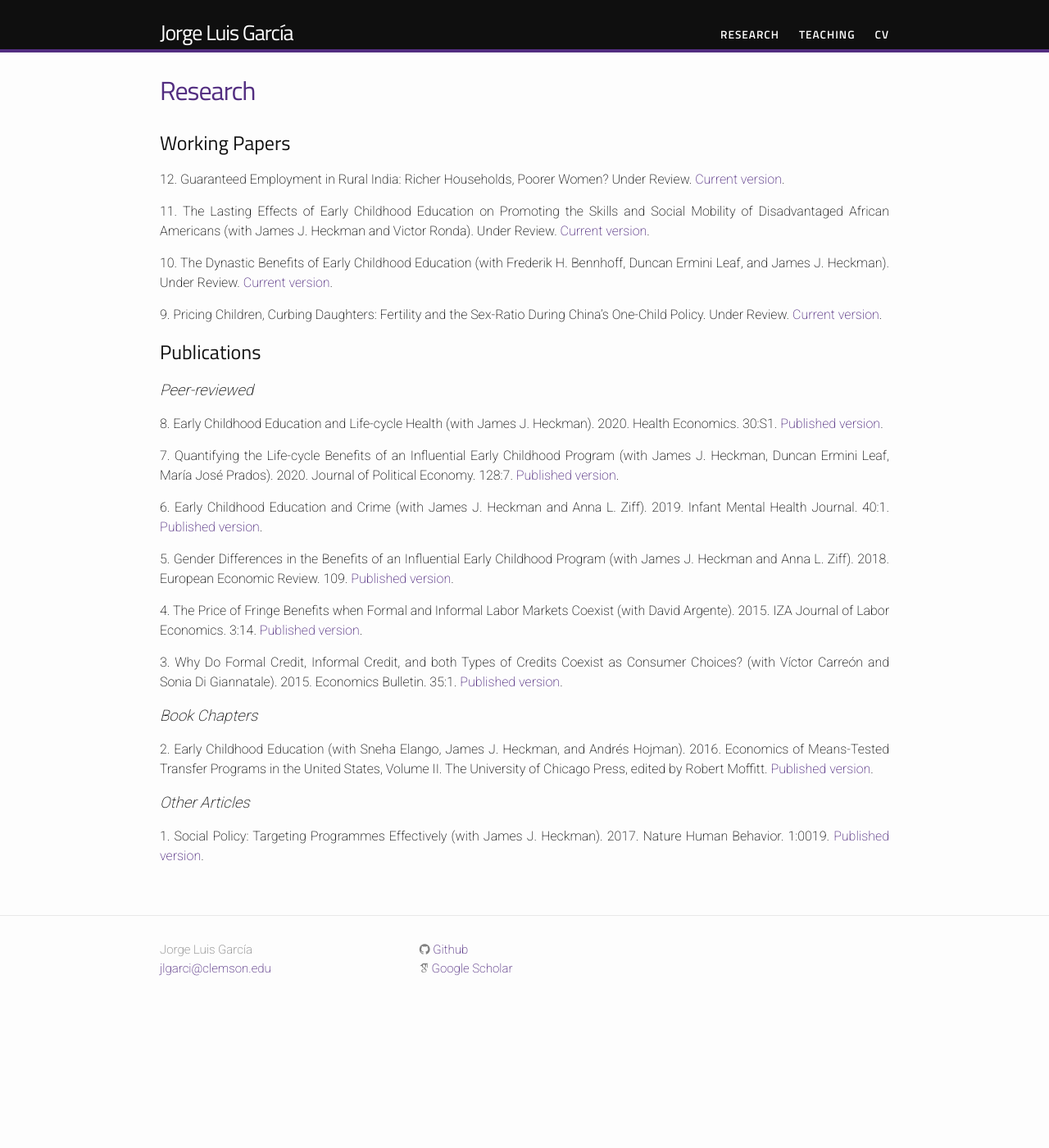
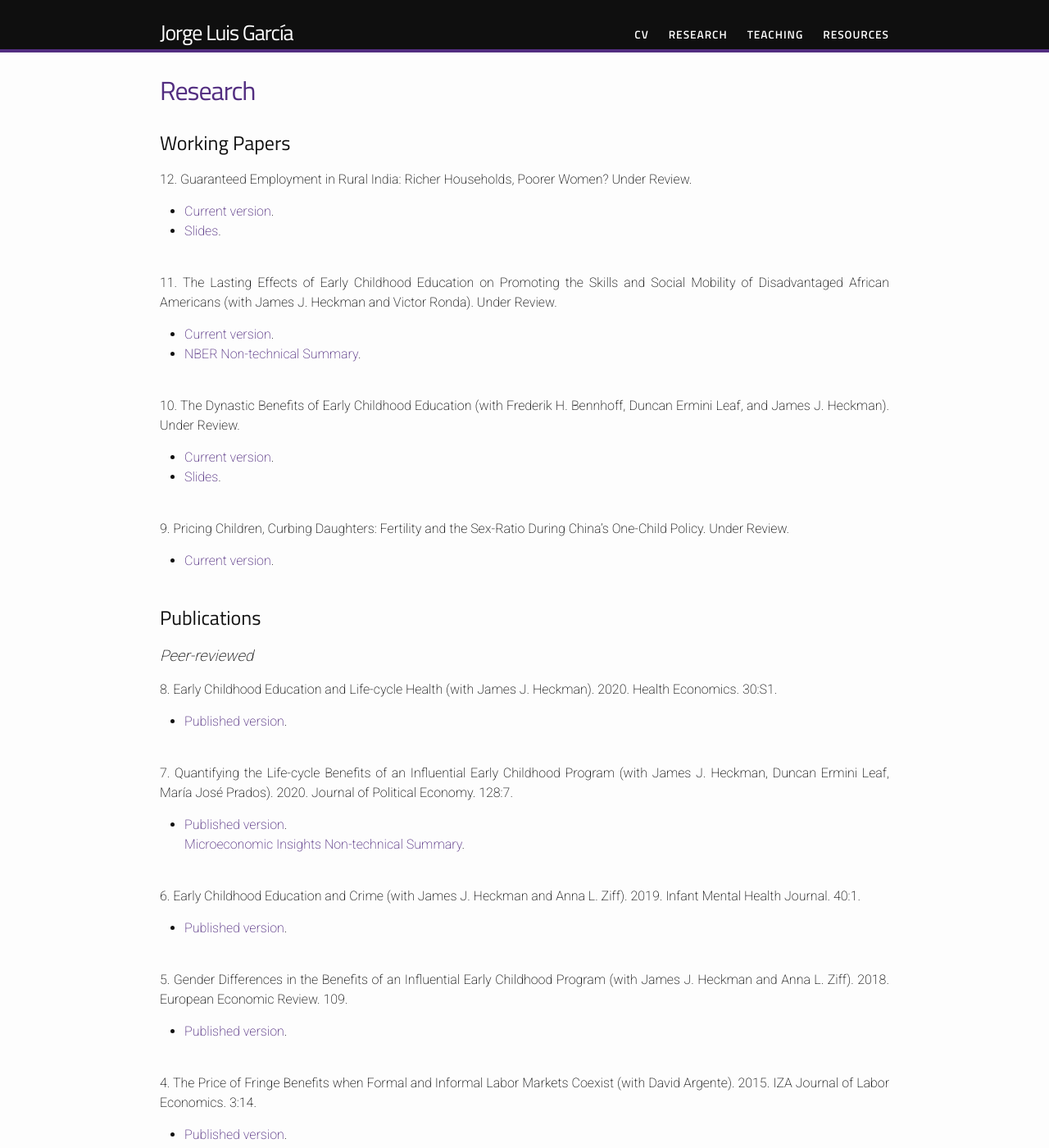
Before and after one commit to jorgelgarcia/jorgelgarcia.github.io, a Jekyll site: the page built from research.md, in a window 1280 px wide and 1400 px high. Shown: the whole window at 82% size. Built offline with Jekyll 4.4.1, drawn with Linux system fonts in a browser that asks for light colours; nearby versions of some CDN libraries; some web fonts are replaced; some of the changed text lies outside the part shown.

Commit message:
add notes and resources

```diff
--- a/_data/menu.yml
+++ b/_data/menu.yml
@@ -1,8 +1,11 @@
+- title: "CV"
+  href: "/cv/"
+
 - title: "Research"
   href: "/research/"
 
 - title: "Teaching"
   href: "/teaching/"
 
-- title: "CV"
-  href: "/cv/"
+- title: "Resources"
+  href: "/resources/"
--- a/index.html
+++ b/index.html
@@ -1,5 +1,6 @@
 ---
-layout: default
+layout: page
+title: Welcome.
 ---
 
 
--- a/research.md
+++ b/research.md
@@ -6,31 +6,69 @@
 <style>body {text-align: justify}</style>
 ## Working Papers
 
-12\. Guaranteed Employment in Rural India: Richer Households, Poorer Women? Under Review. [Current version](https://www.dropbox.com/s/t5yf0jjfln1wh9t/gem_paper_05212021a_jlg.pdf?dl=0).
+12\. Guaranteed Employment in Rural India: Richer Households, Poorer Women? Under Review.
+* [Current version](https://www.dropbox.com/s/t5yf0jjfln1wh9t/gem_paper_05212021a_jlg.pdf?dl=0).
+* [Slides](https://www.dropbox.com/s/bbqf8tf0vyng9hd/gem_slides_december.pdf?dl=0).
+<br/>
+<br/>
 
-11\. The Lasting Effects of Early Childhood Education on Promoting the Skills and Social Mobility of Disadvantaged African Americans (with James J. Heckman and Victor Ronda). Under Review. [Current version](https://www.dropbox.com/s/j064n60f2pg5mbg/w29057.pdf?dl=0).
+11\. The Lasting Effects of Early Childhood Education on Promoting the Skills and Social Mobility of Disadvantaged African Americans (with James J. Heckman and Victor Ronda). Under Review.
+* [Current version](https://www.dropbox.com/s/j064n60f2pg5mbg/w29057.pdf?dl=0).
+* [NBER Non-technical Summary](https://www.nber.org/digest-202110/intergenerational-impacts-perry-preschool-project).
+<br/>
+<br/>
 
-10\. The Dynastic Benefits of Early Childhood Education (with Frederik H. Bennhoff, Duncan Ermini Leaf, and James J. Heckman). Under Review. [Current version](https://www.dropbox.com/s/6brsiqua5eifvg6/w29004.pdf?dl=0).
+10\. The Dynastic Benefits of Early Childhood Education (with Frederik H. Bennhoff, Duncan Ermini Leaf, and James J. Heckman). Under Review.
+* [Current version](https://www.dropbox.com/s/6brsiqua5eifvg6/w29004.pdf?dl=0).
+* [Slides](https://www.dropbox.com/s/i88eyg77ae0ovfb/perrycba_slides_november_jlg.pdf?dl=0).
+<br/>
+<br/>
 
-9\. Pricing Children, Curbing Daughters: Fertility and the Sex-Ratio During China's One-Child Policy. Under Review. [Current version](https://www.dropbox.com/s/5ohqyhc3ojbuweh/pricingchildren_paper_jlg_12062021.pdf?dl=0).
+9\. Pricing Children, Curbing Daughters: Fertility and the Sex-Ratio During China's One-Child Policy. Under Review.
+* [Current version](https://www.dropbox.com/s/5ohqyhc3ojbuweh/pricingchildren_paper_jlg_12062021.pdf?dl=0).
+<br/>
+<br/>
 
 ## Publications
+### Peer-reviewed
+8\. Early Childhood Education and Life-cycle Health (with James J. Heckman). 2020. Health Economics. 30:S1.
+* [Published version](https://www.dropbox.com/s/viq16eci1e0kxkn/healtheconomics.pdf?dl=0).
+<br/>
+<br/>
 
-### Peer-reviewed
-8\. Early Childhood Education and Life-cycle Health (with James J. Heckman). 2020. Health Economics. 30:S1. [Published version](https://www.dropbox.com/s/viq16eci1e0kxkn/healtheconomics.pdf?dl=0).
+7\. Quantifying the Life-cycle Benefits of an Influential Early Childhood Program (with James J. Heckman, Duncan Ermini Leaf, María José Prados). 2020. Journal of Political Economy. 128:7.
+* [Published version](https://www.dropbox.com/s/1yinom4vsgl3afc/705718.pdf?dl=0).
+<br/>[Microeconomic Insights Non-technical Summary](https://microeconomicinsights.org/life-cycle-benefits-of-early-childhood-programs-evidence-from-an-influential-early-childhood-program/).
+<br/>
+<br/>
 
-7\. Quantifying the Life-cycle Benefits of an Influential Early Childhood Program (with James J. Heckman, Duncan Ermini Leaf, María José Prados). 2020. Journal of Political Economy. 128:7. [Published version](https://www.dropbox.com/s/1yinom4vsgl3afc/705718.pdf?dl=0).
+6\. Early Childhood Education and Crime (with James J. Heckman and Anna L. Ziff). 2019. Infant Mental Health Journal. 40:1.
+* [Published version](https://www.dropbox.com/s/g20mp915abtldpl/earlyandcrime.pdf?dl=0).
+<br/>
+<br/>
 
-6\. Early Childhood Education and Crime (with James J. Heckman and Anna L. Ziff). 2019. Infant Mental Health Journal. 40:1. [Published version](https://www.dropbox.com/s/g20mp915abtldpl/earlyandcrime.pdf?dl=0).
+5\. Gender Differences in the Benefits of an Influential Early Childhood Program (with James J. Heckman and Anna L. Ziff). 2018. European Economic Review. 109.
+* [Published version](https://www.dropbox.com/s/q6mowvkjpz1us5h/1-s2.0-S0014292118300953-main.pdf?dl=0).
+<br/>
+<br/>
 
-5\. Gender Differences in the Benefits of an Influential Early Childhood Program (with James J. Heckman and Anna L. Ziff). 2018. European Economic Review. 109. [Published version](https://www.dropbox.com/s/q6mowvkjpz1us5h/1-s2.0-S0014292118300953-main.pdf?dl=0).
+4\. The Price of Fringe Benefits when Formal and Informal Labor Markets Coexist (with David Argente). 2015. IZA Journal of Labor Economics. 3:14.
+* [Published version](https://www.dropbox.com/s/11lazt40lqi80wl/s40172-014-0014-0.pdf?dl=0).
+<br/>
+<br/>
 
-4\. The Price of Fringe Benefits when Formal and Informal Labor Markets Coexist (with David Argente). 2015. IZA Journal of Labor Economics. 3:14. [Published version](https://www.dropbox.com/s/11lazt40lqi80wl/s40172-014-0014-0.pdf?dl=0).
-
-3\. Why Do Formal Credit, Informal Credit, and both Types of Credits Coexist as Consumer Choices? (with Víctor Carreón and Sonia Di Giannatale). 2015. Economics Bulletin. 35:1. [Published version](https://www.dropbox.com/s/zjffr0busvzl8n9/EB-15-V35-I1-P10.pdf?dl=0).
+3\. Why Do Formal Credit, Informal Credit, and both Types of Credits Coexist as Consumer Choices? (with Víctor Carreón and Sonia Di Giannatale). 2015. Economics Bulletin. 35:1.
+* [Published version](https://www.dropbox.com/s/zjffr0busvzl8n9/EB-15-V35-I1-P10.pdf?dl=0).
+<br/>
+<br/>
 
 ### Book Chapters
-2\. Early Childhood Education (with Sneha Elango, James J. Heckman, and Andrés Hojman). 2016. Economics of Means-Tested Transfer Programs in the United States, Volume II. The University of Chicago Press, edited by Robert Moffitt. [Published version](https://www.dropbox.com/s/u60uewgz4asd5os/c13489.pdf?dl=0).
+2\. Early Childhood Education (with Sneha Elango, James J. Heckman, and Andrés Hojman). 2016. Economics of Means-Tested Transfer Programs in the United States, Volume II. The University of Chicago Press, edited by Robert Moffitt.
+* [Published version](https://www.dropbox.com/s/u60uewgz4asd5os/c13489.pdf?dl=0).
+* [VOX, CEPR Policy Portal Non-technical Summary](https://voxeu.org/article/early-childhood-education-and-social-mobility).
+<br/>
+<br/>
 
 ### Other Articles
-1\. Social Policy: Targeting Programmes Effectively (with James J. Heckman). 2017. Nature Human Behavior. 1:0019. [Published version](https://www.dropbox.com/s/8rktlxe288yrr2t/s41562-016-0019.pdf?dl=0).
+1\. Social Policy: Targeting Programmes Effectively (with James J. Heckman). 2017. Nature Human Behavior. 1:0019.
+* [Published version](https://www.dropbox.com/s/8rktlxe288yrr2t/s41562-016-0019.pdf?dl=0).
```
Also changed, not shown: resources.md (added, +42 -0 lines), teaching.md (+28 -24 lines).
